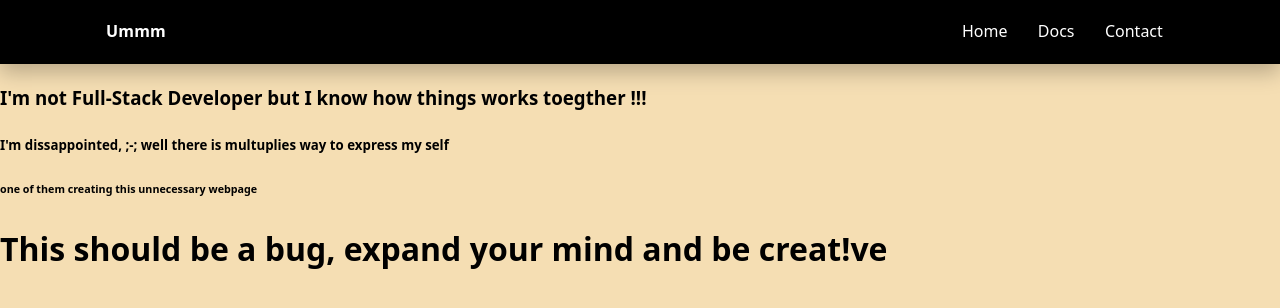
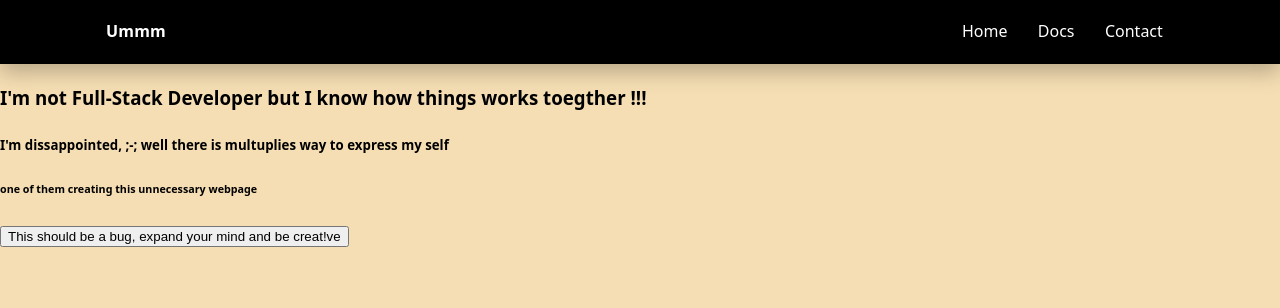
Before and after one commit to iFaisaLz2/git_test, a plain HTML site: page front-end-test.html in a window 1280 px wide. Drawn offline with Linux system fonts and the light colour scheme.

Commit message:
Edit Bug Message As Warning (Red,popout message)

```diff
--- a/front-end-test.html
+++ b/front-end-test.html
@@ -30,7 +30,10 @@
     </div>
 
     <div>
-        <h1>This should be a bug, expand your mind and be creat!ve</h1>
+        <button class="red-line" onclick="Bug_Appear_Report_I(event)">
+            This should be a bug, expand your mind and be creat!ve
+        </button>
+
     </div>
 
 </body>
```
